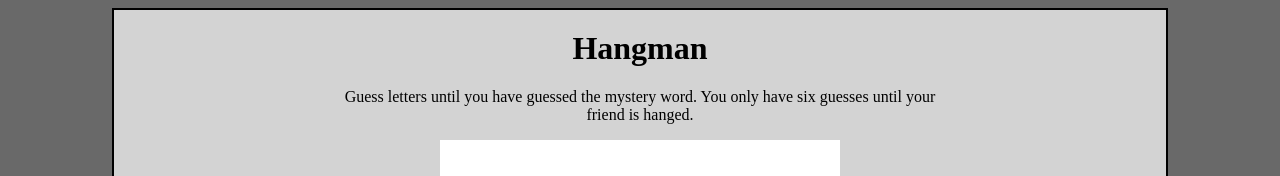
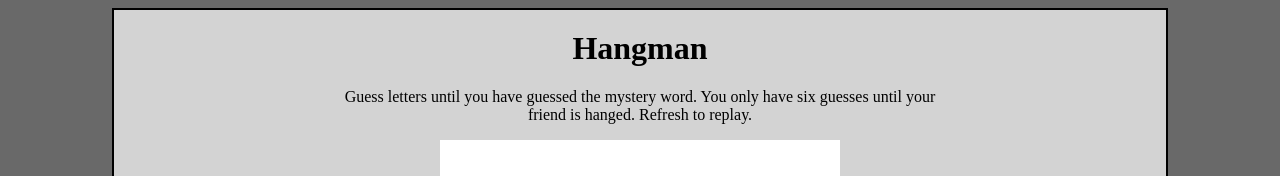
Before and after one commit to kavaale/Hangman, a plain HTML site: page index.html in a window 1280 px wide. Shown: the top 176 px of the page. Drawn offline with nearby package versions, Linux system fonts and the light colour scheme.

Commit message:
final commit

```diff
--- a/index.html
+++ b/index.html
@@ -8,7 +8,7 @@
 <body>
 <div id="wrapper">
     <h1>Hangman</h1>
-    <div class="rules">Guess letters until you have guessed the mystery word. You only have six guesses until your friend is hanged.</div>
+    <div class="rules">Guess letters until you have guessed the mystery word. You only have six guesses until your friend is hanged. Refresh to replay.</div>
     <img src="Hangman/hangman1.png" id="hangman">
     <h2 id="wordConfirm"></h2>
     <form>
```
